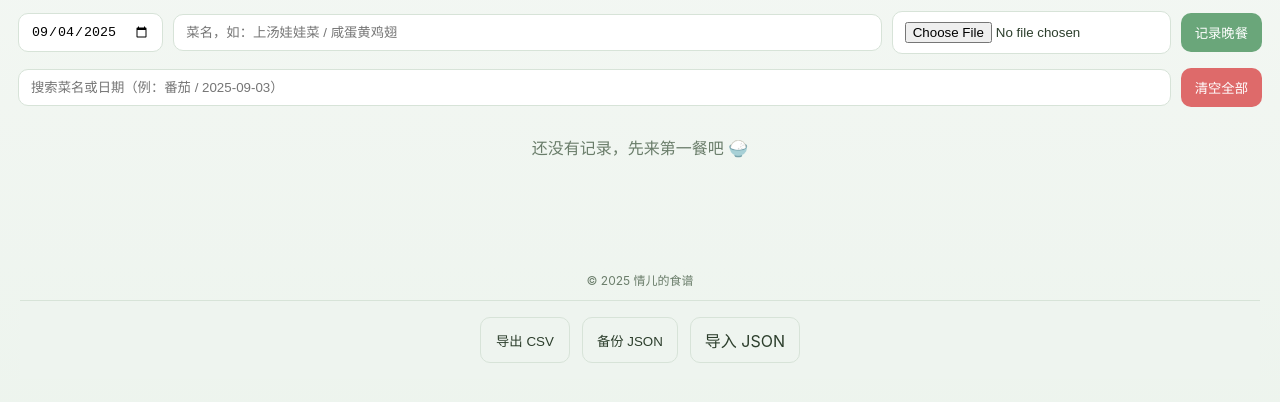
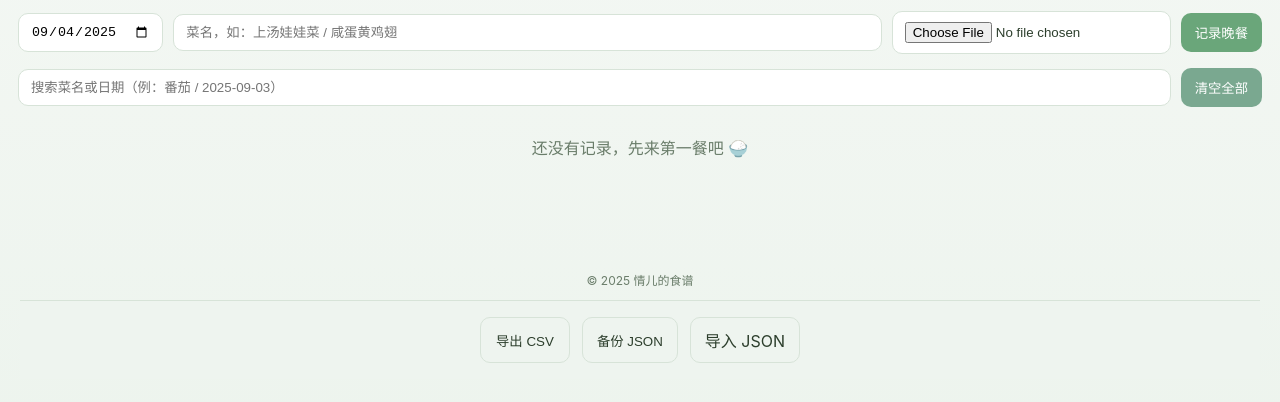
Before and after one commit to ywzyywwq/qinger-dinnerbook, a website: page public/index.html in a window 1280 px wide. Shown: the part 58-460 px from the top of the page. Drawn offline with Linux system fonts and the light colour scheme.

Commit message:
Update styles.css

```diff
--- a/public/styles.css
+++ b/public/styles.css
@@ -26,7 +26,14 @@ header .title{ font-weight:700; }
 /* 通用按钮 */
 .btn{ border:0; background:var(--prim); color:var(--prim-ink); padding:10px 14px; border-radius:10px; cursor:pointer; }
 .btn.ghost{ background:#eef4ef; color:var(--ink); border:1px solid var(--bd); }
-.btn.danger{ background:#de6a6a; }
+/* 替换原本的红色 danger 样式 */
+.btn.danger {
+  background: #7aa890;   /* 柔和的绿灰色 */
+  color: #fff;
+}
+.btn.danger:hover {
+  background: #5f8b74;   /* hover 时深一点 */
+}
 .muted{ color:var(--muted); font-size:12px; }
 
 /* ===== 工具条 ===== */
```
